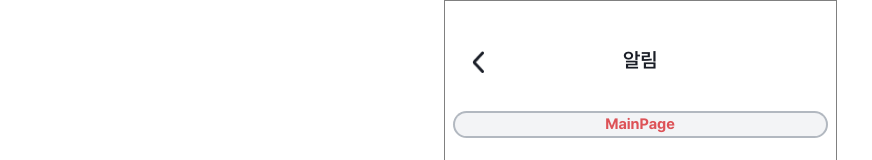
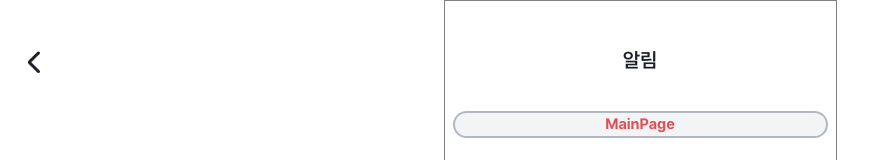
Before and after one commit to yono-yuno/frontend, a React (Vite) app: page / in a window 1280 px wide. Shown: the top 160 px of the page, without its empty margins (0-872 px from the left). Built offline with nearby package versions, Linux system fonts and the light colour scheme.

Commit message:
🎨 헤더 뒤로가기 버튼 absolute로 변경 + 제목도 justify center로 변경

```diff
--- a/src/components/Header.jsx
+++ b/src/components/Header.jsx
@@ -3,12 +3,12 @@ import BackButton from "../assets/BackButton.png";
 
 const Header = (props) => {
   return (
-    <div className="flex justify-between items-end w-Hwidth h-Hheight">
-      <button className="ml-BackButtonMargin">
+    <div className="flex justify-center items-end w-Hwidth h-Hheight">
+      <button className="absolute left-[27px]">
         <img src={BackButton} className="w-[12.5px] h-[22.5px]" />
       </button>
       {/* leading-tight 필수: 글씨의 위아래 공백을 줄여줌 */}
-      <p className="p-0 leading-tight mr-HNameMargin font-PDSemibold text-20 text-black">
+      <p className="p-0 leading-tight font-PDSemibold text-20 text-black">
         {props.text}
       </p>
     </div>
```
